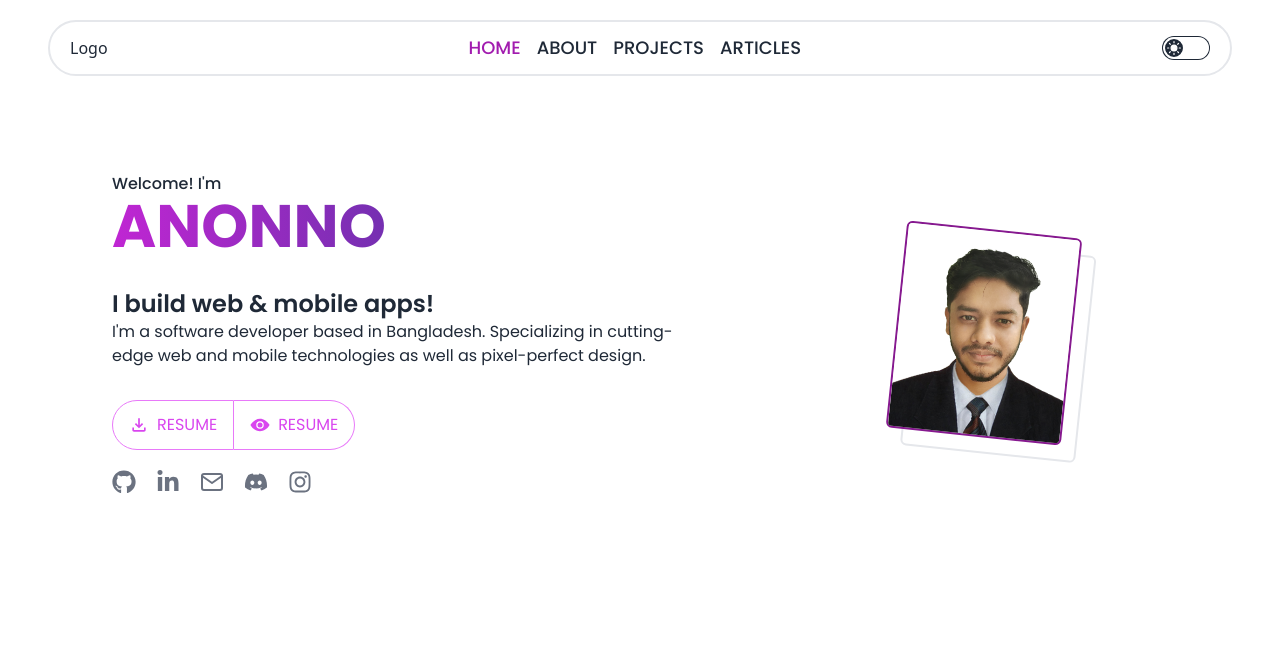
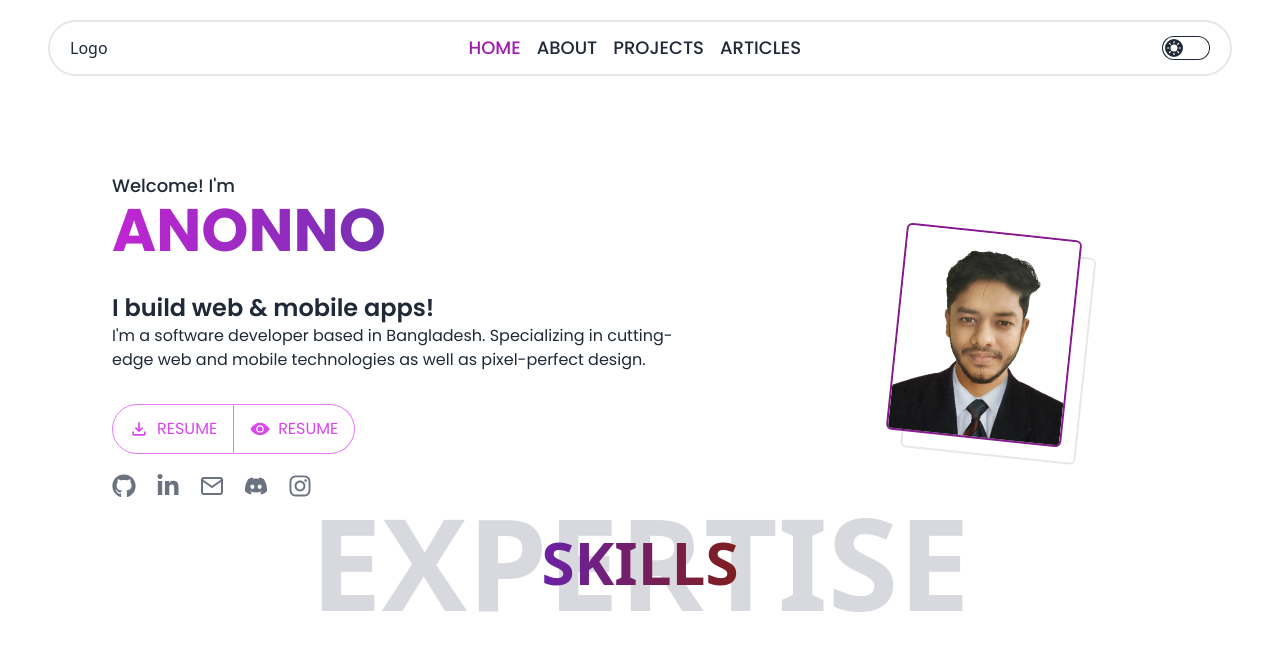
Before and after one commit to mranonno/my-portfolio, a React (Vite) app: page / in a window 1280 px wide. Shown: the top 650 px of the page. Built offline with nearby package versions, Linux system fonts and the light colour scheme.

Commit message:
add section title

```diff
--- /dev/null
+++ b/src/components/HomePage/ExpertiseSkills.tsx
@@ -0,0 +1,11 @@
+import SectionTitle from "../Shared/SectionTitle";
+
+const ExpertiseSkills = () => {
+  return (
+    <div>
+      <SectionTitle />
+    </div>
+  );
+};
+
+export default ExpertiseSkills;
--- a/src/components/HomePage/IntroduceMySelf.tsx
+++ b/src/components/HomePage/IntroduceMySelf.tsx
@@ -8,7 +8,7 @@ const IntroduceMySelf = () => {
   return (
     <div className="flex justify-between items-center mt-24 px-16">
       <div className="font-poppins flex-[0.75]">
-        <h3 className="font-medium">Welcome! I'm</h3>
+        <h3 className="font-medium text-lg">Welcome! I'm</h3>
         <h1 className="text-6xl font-bold bg-gradient-to-r from-fuchsia-600 to-blue-900 text-transparent bg-clip-text">
           ANONNO
         </h1>
--- a/src/components/Shared/SectionTitle.tsx
+++ b/src/components/Shared/SectionTitle.tsx
@@ -1,6 +1,12 @@
-
 const SectionTitle = () => {
-  return <div>SectionTitle</div>;
+  return (
+    <div className="relative text-center">
+      <h1 className="text-9xl font-bold opacity-40 text-gray-400">EXPERTISE</h1>
+      <h3 className="absolute top-1/2 left-1/2 transform -translate-x-1/2 -translate-y-1/2 bg-gradient-to-r from-purple-800 to-red-900 text-transparent bg-clip-text font-bold text-6xl">
+        SKILLS
+      </h3>
+    </div>
+  );
 };
 
 export default SectionTitle;
--- a/src/pages/Home.tsx
+++ b/src/pages/Home.tsx
@@ -1,9 +1,11 @@
+import ExpertiseSkills from "../components/HomePage/ExpertiseSkills";
 import IntroduceMySelf from "../components/HomePage/IntroduceMySelf";
 
 const Home = () => {
   return (
     <div className="container">
       <IntroduceMySelf />
+      <ExpertiseSkills />
     </div>
   );
 };
```
